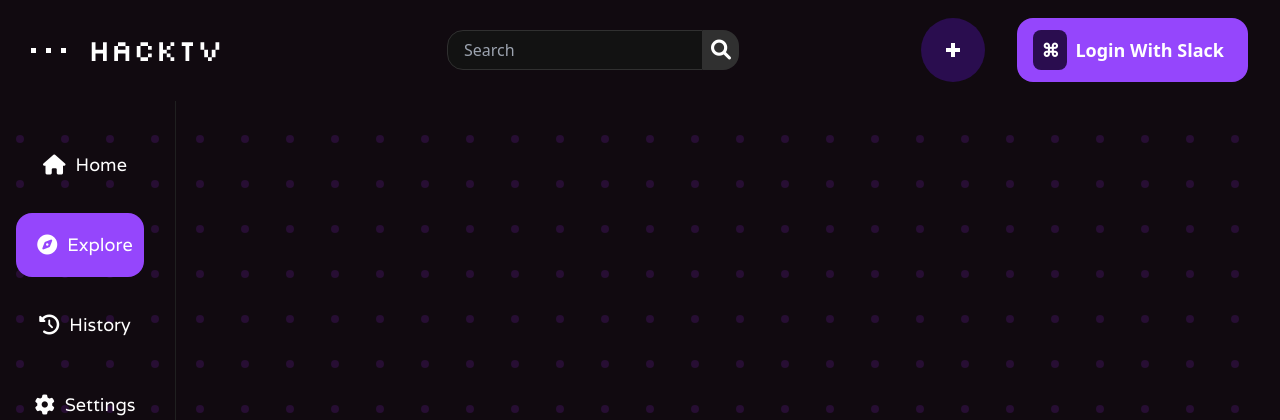
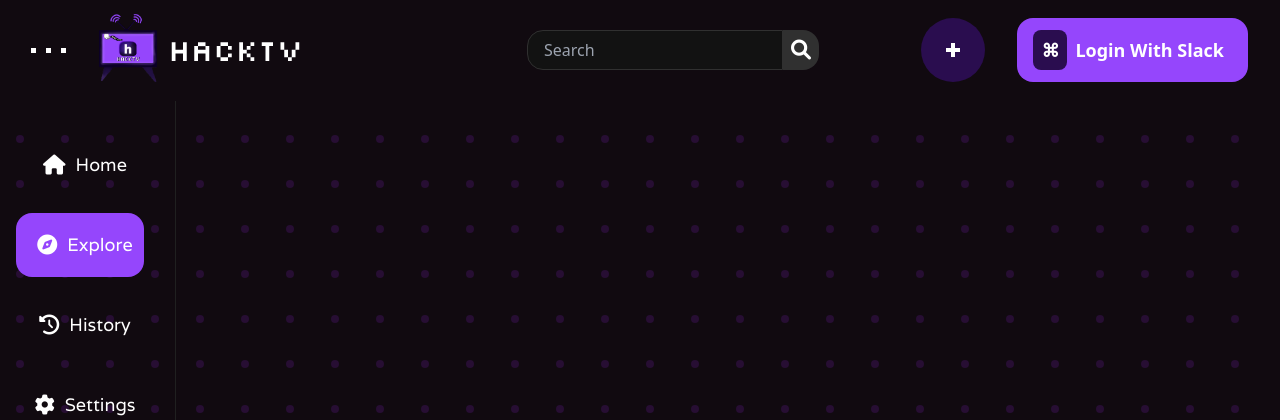
Before and after one commit to TalenMud/HackTV, a Flask app: page /explore in a window 1280 px wide. Shown: the top 420 px of the page. Run offline with Flask 3, Linux system fonts and the light colour scheme; some libraries are stand-ins or nearby versions.

Commit message:
Fixed logo, and added it to website pages

```diff
--- a/templates/base.html
+++ b/templates/base.html
@@ -31,7 +31,7 @@
             <span class="dot"></span>
             <span class="dot"></span>
         </div>
-        <span class="font-[Silkscreen] text-2xl md:text-3xl ml-2 cursor-pointer" onclick="window.location.href='index.html';">HackTV</span>
+        <span class="font-[Silkscreen] text-2xl md:text-3xl ml-2 cursor-pointer flex items-center justify-center" onclick="window.location.href='index.html';"><img src="{{ url_for('static', filename='res/logo.png')}}" class="w-[5rem] h-[5rem]"> HackTV</span>
         <div class="flex items-center justify-center ml-16">
           <input type="text" id="searchbox" placeholder="Search" class="pl-4">
           <button class="bg-[#303030] h-[2.5rem] px-2 z-2" id="searchbutton">
```
Also changed, not shown: logo.png (deleted), static/res/logo.png (added), static/res/logo_withbg.png (renamed from logo_withbg.png), 3 other files.
